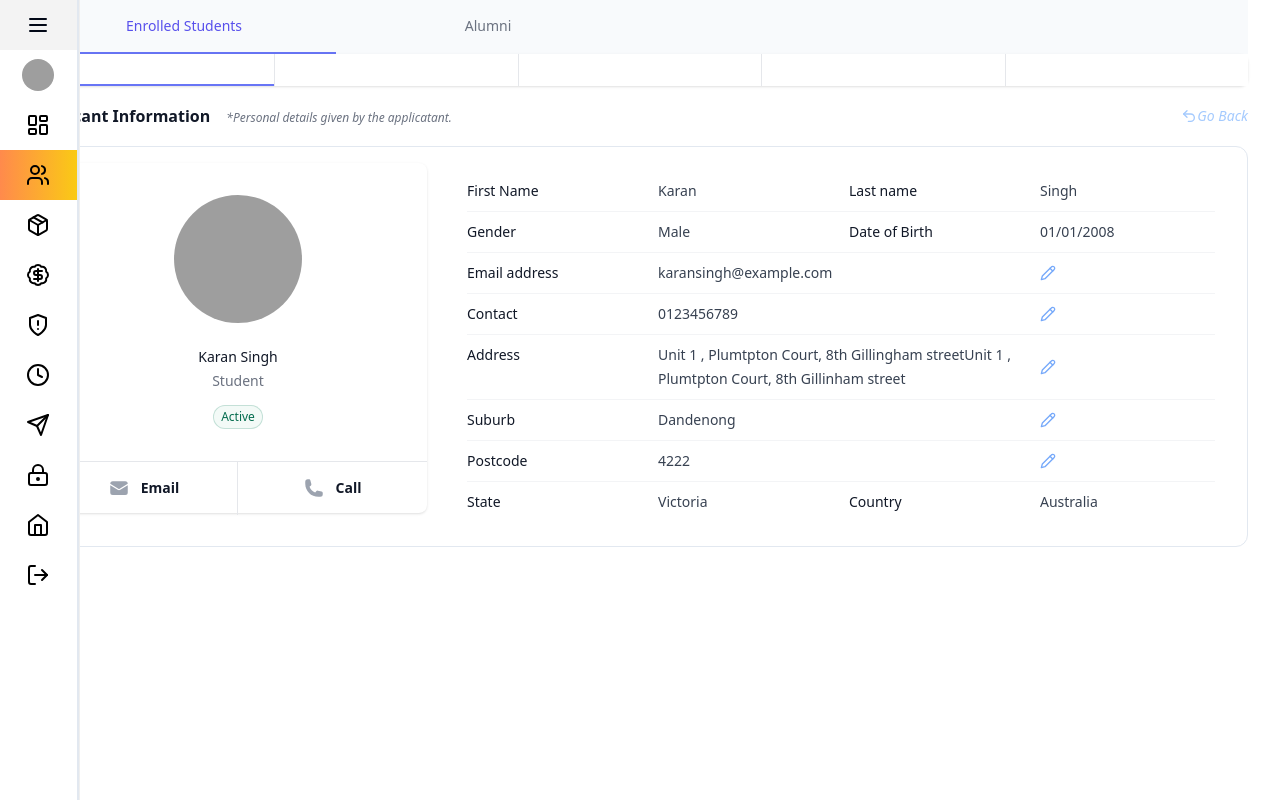
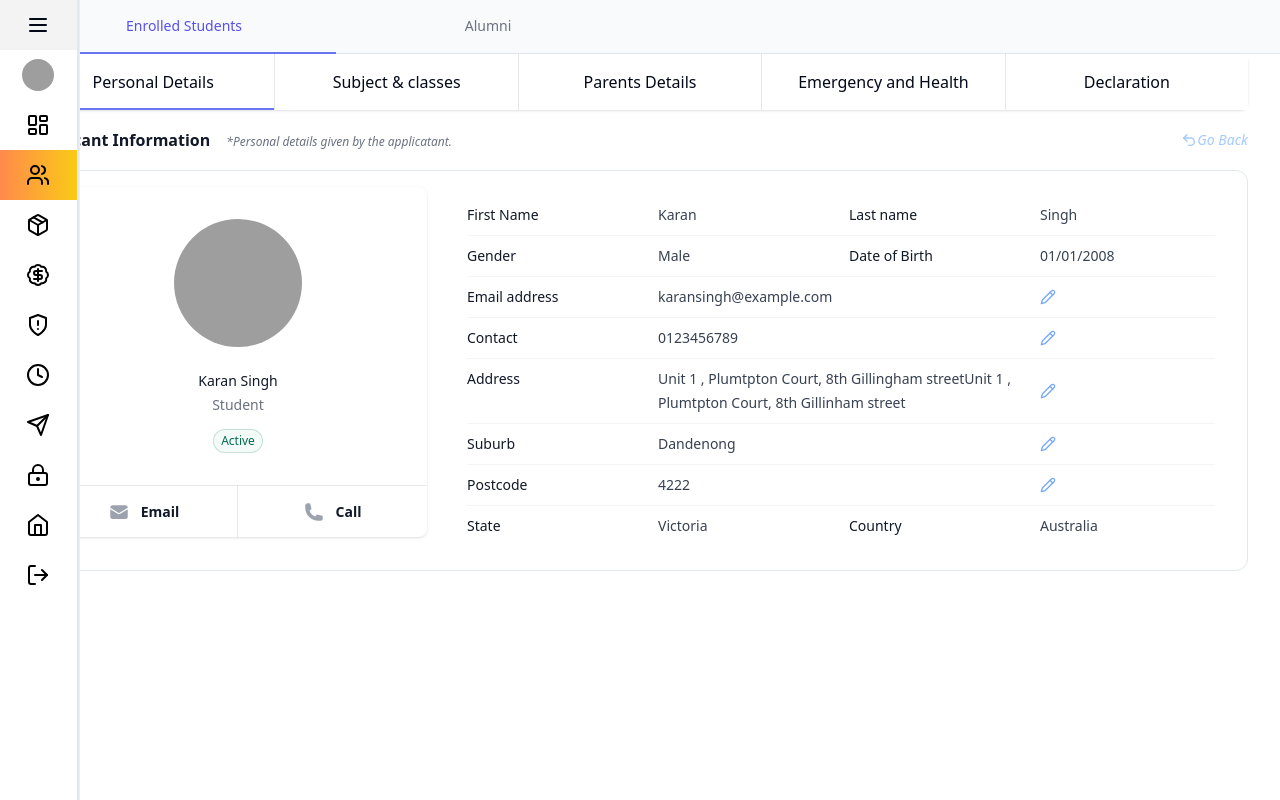
Before and after one commit to sethumadh/SLMS-client, a React (Vite) app: page /admin/students/student-detail/1 in a window 1280 px wide. Built offline with nearby package versions, Linux system fonts and the light colour scheme; grey boxes are pictures that could not be loaded.

Commit message:
modify ui for student navbar

```diff
--- a/src/Layouts/StudentDetailLayout/StudentDetailLayout.tsx
+++ b/src/Layouts/StudentDetailLayout/StudentDetailLayout.tsx
@@ -35,7 +35,7 @@ export default function StudentDetailLayout() {
               )}
               aria-current={tab.current ? "page" : undefined}
             >
-              <span className="hidden sm:text-sm lg:text-base">{tab.name}</span>
+              <span className="hidden sm:block sm:text-sm lg:text-base">{tab.name}</span>
               <span className="text-xs sm:hidden ">{tab.smName}</span>
               <NavLink
                 end
--- a/src/Layouts/Studentslayout/StudentsLayout.tsx
+++ b/src/Layouts/Studentslayout/StudentsLayout.tsx
@@ -25,8 +25,11 @@ export default function StudentsNavbar() {
   console.log(activeLink)
   return (
     <div className="hidden sm:block">
-      <div className=" container">
-        <nav className="-mb-px flex border-b border-gray-200 bg-slate-50" aria-label="Tabs">
+      <div className="bg-slate-50 border-b">
+        <nav
+          className="-mb-px flex  border-gray-200 container"
+          aria-label="Tabs"
+        >
           {tabs.map((tab) => (
             <NavLink
               end
```
